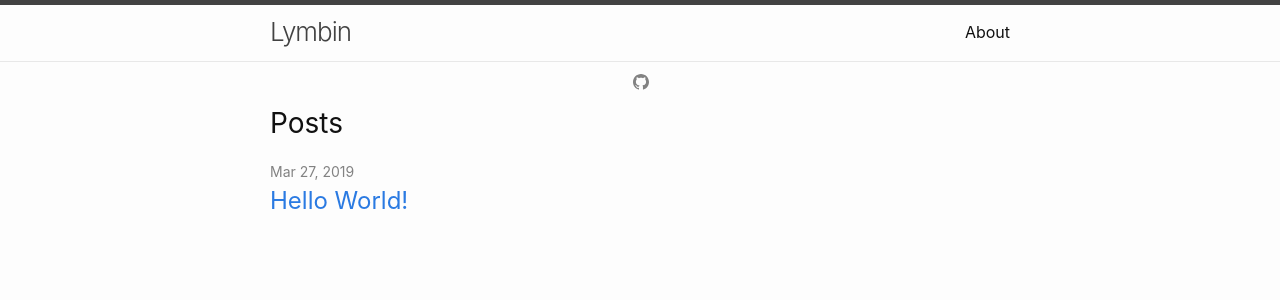
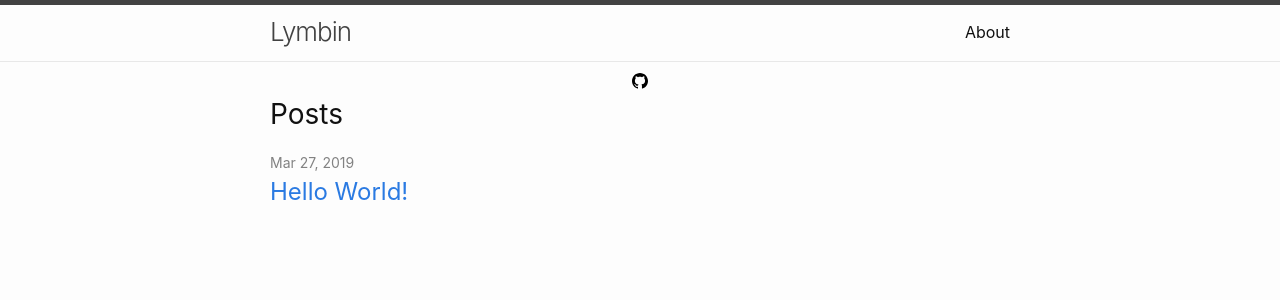
Before and after one commit to JohnJacket/dichmaker.github.io, a Jekyll site: the page built from index.md, in a window 1280 px wide. Shown: the top 300 px of the page. Built offline with Jekyll 4.4.1, drawn with Linux system fonts in a browser that asks for light colours.

Commit message:
Changed social padding and content margin.

```diff
--- a/_sass/minima/_personal.scss
+++ b/_sass/minima/_personal.scss
@@ -23,7 +23,7 @@
 }
 .social-media-list li a {
     display: block;
-    padding: 7.5px;
+    padding-bottom: 0px;
     border: 0px solid #e8e8e8;
 }
 .social-media-list li:hover .svg-icon {
@@ -34,11 +34,11 @@
     width: 16px;
     height: 16px;
     display: inline-block;
-    fill: currentColor;
-    padding: 5px 3px 2px 5px;
+    fill: black;
+    padding: 2px 2px 2px 2px;
     vertical-align: text-bottom;
 }
 
 .page-content {
-    margin-top: $spacing-unit * -1;
+    padding: 0 0;
 }
```
